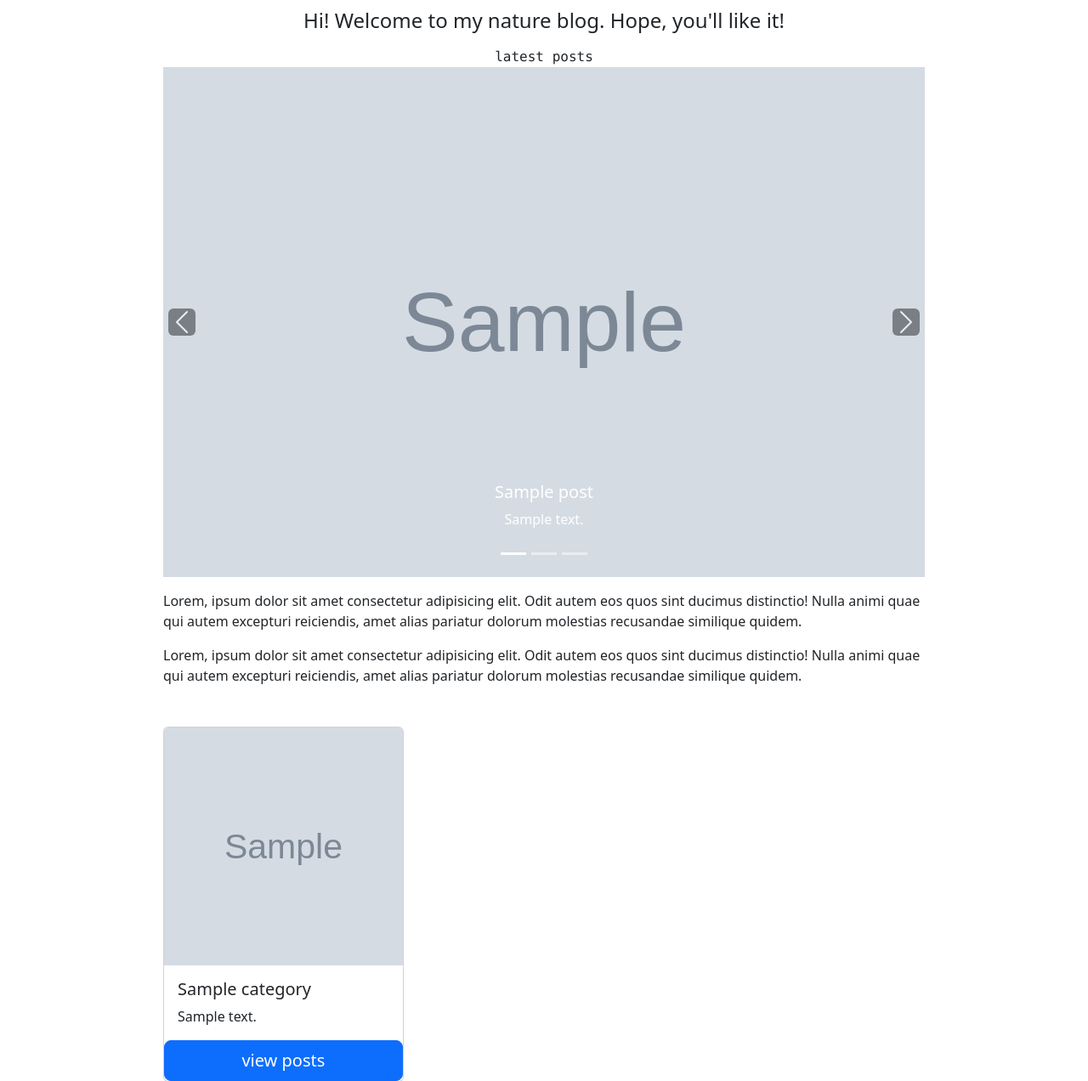
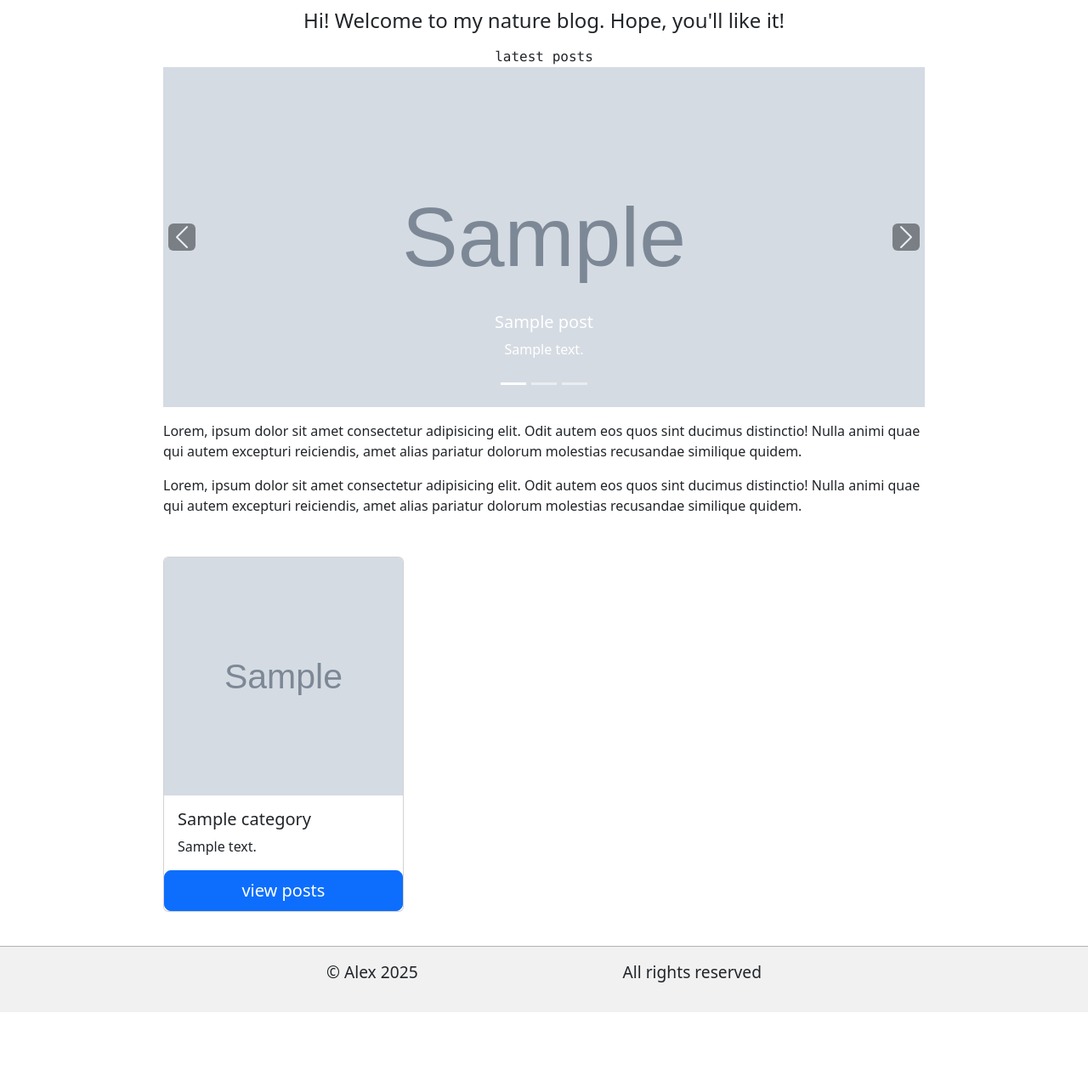
Before and after one commit to odd-one-out/NatureBlog, a Django app: page / in a window 1280 px wide. Shown: the part 62-1334 px from the top of the page at 85% size. After the commit the page ends 1253 px from the top, so only its background shows below. Run offline with Django 5.2, Linux system fonts and the light colour scheme; tables that the repository leaves empty hold one stand-in row (values such as "Sample post"); grey boxes marked "Sample" are stand-in pictures; parts of the project's set-up code (start-up, migrations or seed data) failed here and were passed over; some libraries are stand-ins or nearby versions.

Commit message:
small_style_corrections

```diff
--- a/blog/templates/blog/post_detail.html
+++ b/blog/templates/blog/post_detail.html
@@ -46,7 +46,6 @@
             <div class="card-body">
                 <p class="mb-0 fw-medium">{{ post.date|date:'F j, Y' }}</p>
                 <p class="fs-5 mb-2">{{ post.description }}</p>
-                <p class="fst-italic">posted by {{ post.author }}</p>
                 <div class="d-flex justify-content-between border-bottom border-success-subtle">
                      <div class="d-flex align-items-center">
 
--- a/static/styles/index.css
+++ b/static/styles/index.css
@@ -1,7 +1,7 @@
 /* styles for index page  */
 
-.carousel-item img {
-    height: 75vh;
+.carousel, .carousel-inner, .carousel-item img {
+    height: 50vh;
 }
 
 .carousel-control-prev,
@@ -9,15 +9,3 @@
   width: 5%; /* Makes the clickable area 5% of the carousel width */
   font-size: small;
 }
-
-@media(max-width: 576px) {
-    .carousel-item img {
-    height: 50vh;
-}
-}
-
-@media(max-height: 450px) {
-    .carousel, .carousel-inner, .carousel-item {
-        height: 80vh;
-    }
-}
```
Also changed, not shown: 1 other file.
